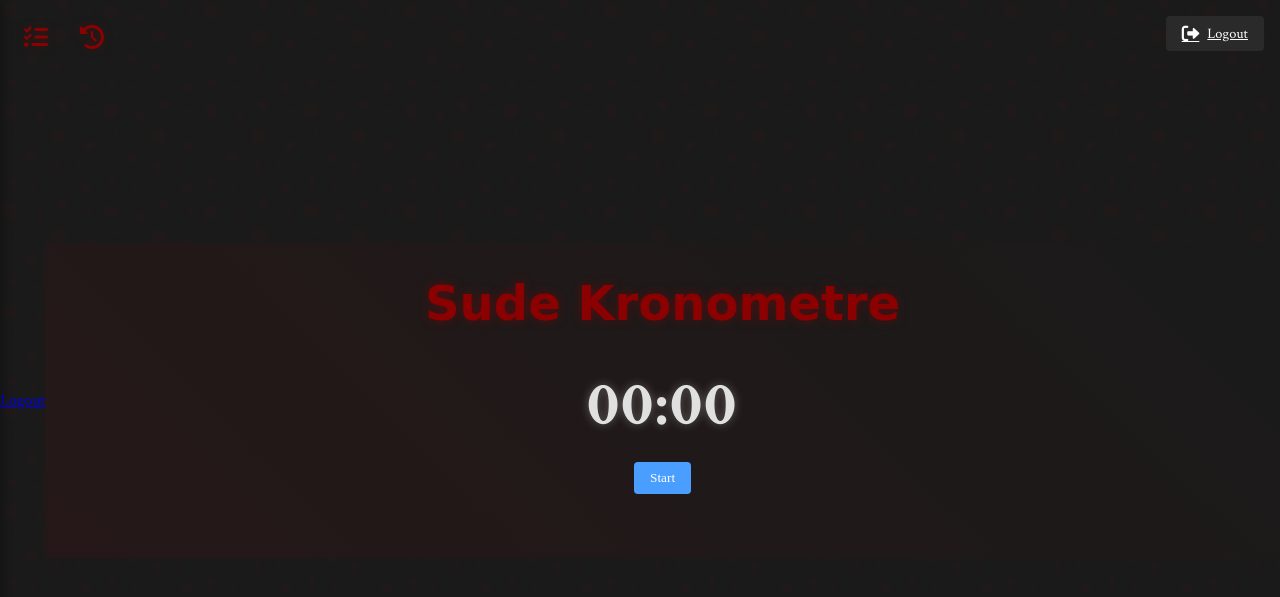
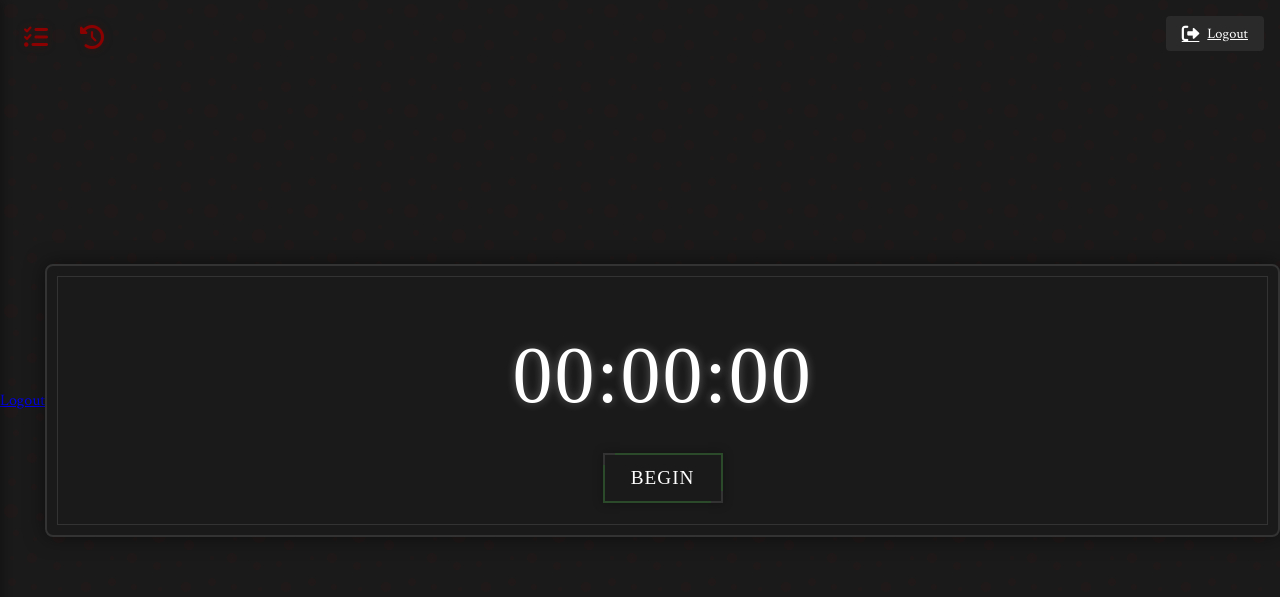
Before and after one commit to Louysa/stopwatch-todo, a Flask app: page / in a window 1280 px wide. Shown: the top 597 px of the page. Run offline with Flask 2, Linux system fonts and the light colour scheme; the visitor is signed in with stand-in values (Sample User, id 1); some web fonts are replaced.

```diff
--- a/static/style.css
+++ b/static/style.css
@@ -51,16 +51,19 @@ body {
     overflow: hidden;
     margin-left: 0;
     transition: margin-left 0.3s ease;
+    border: 2px solid #333;
+    border-radius: 8px;
+    box-shadow: 0 0 20px rgba(0, 0, 0, 0.5);
 }
 
 .container::before {
     content: '';
     position: absolute;
-    top: 0;
-    left: 0;
-    right: 0;
-    bottom: 0;
-    background: linear-gradient(45deg, rgba(139, 0, 0, 0.1), rgba(0, 0, 0, 0));
+    top: 10px;
+    left: 10px;
+    right: 10px;
+    bottom: 10px;
+    border: 1px solid #333;
     pointer-events: none;
 }
 
@@ -109,48 +112,71 @@ body {
 }
 
 .gothic-btn {
-    background-color: #8b0000;
-    color: #e0e0e0;
-    border: none;
-    padding: 0.8rem 1.5rem;
-    font-size: 1.1rem;
-    border-radius: 5px;
+    background: #1a1a1a;
+    color: #fff;
+    border: 2px solid #333;
+    padding: 0.75rem 1.5rem;
+    font-family: 'IM Fell English SC', serif;
+    font-size: 1.2rem;
     cursor: pointer;
     transition: all 0.3s ease;
-    font-family: 'Crimson Text', serif;
-    display: flex;
-    align-items: center;
-    gap: 0.5rem;
+    position: relative;
+    letter-spacing: 1px;
+    text-transform: uppercase;
+    min-width: 120px;
+    box-shadow: 0 0 10px rgba(0, 0, 0, 0.3);
 }
 
-.gothic-btn i {
-    font-size: 1.2rem;
+.gothic-btn::before,
+.gothic-btn::after {
+    content: '';
+    position: absolute;
+    width: 10px;
+    height: 10px;
+    border: 2px solid #333;
+    transition: all 0.3s ease;
+}
+
+.gothic-btn::before {
+    top: -2px;
+    left: -2px;
+    border-right: none;
+    border-bottom: none;
+}
+
+.gothic-btn::after {
+    bottom: -2px;
+    right: -2px;
+    border-left: none;
+    border-top: none;
 }
 
 .gothic-btn:hover {
-    background-color: #a00000;
-    transform: translateY(-2px);
-    box-shadow: 0 5px 15px rgba(139, 0, 0, 0.3);
+    background: #2a2a2a;
+    border-color: #444;
+}
+
+.gothic-btn:hover::before,
+.gothic-btn:hover::after {
+    border-color: #444;
 }
 
 .stop-btn {
-    font-size: 1.5rem;
-    padding: 1rem 3rem;
-    background-color: #8b0000;
+    border-color: #4a2a2a;
 }
 
 .stop-btn:hover {
-    background-color: #a00000;
+    border-color: #5a3a3a;
+    background: #3a2a2a;
 }
 
 .reset-btn {
-    font-size: 1.5rem;
-    padding: 1rem 3rem;
-    background-color: #ff0000;
+    border-color: #2a2a4a;
 }
 
 .reset-btn:hover {
-    background-color: #ff3333;
+    border-color: #3a3a5a;
+    background: #2a2a3a;
 }
 
 /* Popup and Overlay */
@@ -861,34 +887,47 @@ body {
     font-size: 1.1rem;
 }
 
-.timer-controls button {
-    padding: 0.5rem 1rem;
-    margin: 0 0.25rem;
-    border: none;
-    border-radius: 4px;
-    cursor: pointer;
-    font-family: 'Playfair Display', serif;
-    transition: background-color 0.2s;
+.timer-controls {
+    display: flex;
+    gap: 1rem;
+    justify-content: center;
+    margin-top: 2rem;
 }
 
 .start-btn {
-    background: #4a9eff;
-    color: white;
+    border-color: #2a4a2a;
+}
+
+.start-btn:hover {
+    border-color: #3a5a3a;
+    background: #2a3a2a;
 }
 
 .pause-btn {
-    background: #666;
-    color: white;
+    border-color: #4a4a2a;
+}
+
+.pause-btn:hover {
+    border-color: #5a5a3a;
+    background: #3a3a2a;
 }
 
 .stop-btn {
-    background: #ff4444;
-    color: white;
+    border-color: #4a2a2a;
+}
+
+.stop-btn:hover {
+    border-color: #5a3a3a;
+    background: #3a2a2a;
 }
 
 .reset-btn {
-    background: #666;
-    color: white;
+    border-color: #2a2a4a;
+}
+
+.reset-btn:hover {
+    border-color: #3a3a5a;
+    background: #2a2a3a;
 }
 
 .timer-controls button:hover {
@@ -896,7 +935,10 @@ body {
 }
 
 #time {
-    font-family: monospace;
-    font-size: 3rem;
-    margin: 1rem 0;
+    font-family: 'IM Fell English SC', serif;
+    font-size: 5rem;
+    color: #fff;
+    text-shadow: 0 0 10px rgba(255, 255, 255, 0.3);
+    margin: 2rem 0;
+    letter-spacing: 2px;
 }
--- a/templates/index.html
+++ b/templates/index.html
@@ -59,15 +59,12 @@
     </div>
 
     <div class="container">
-      <h1 class="gothic-title">Sude Kronometre</h1>
-      <div class="stopwatch-container">
-        <div class="time-display">00:00</div>
-        <div class="timer-controls">
-          <button class="start-btn">Start</button>
-          <button class="pause-btn" style="display: none;">Pause</button>
-          <button class="stop-btn" style="display: none;">Stop</button>
-          <button class="reset-btn" style="display: none;">Reset</button>
-        </div>
+      <div id="time">00:00:00</div>
+      <div class="timer-controls">
+        <button class="gothic-btn start-btn" id="startBtn">Begin</button>
+        <button class="gothic-btn pause-btn" id="pauseBtn" style="display: none;">Pause</button>
+        <button class="gothic-btn stop-btn" id="stopBtn" style="display: none;">End</button>
+        <button class="gothic-btn reset-btn" id="resetBtn" style="display: none;">Reset</button>
       </div>
     </div>
 
@@ -90,8 +87,8 @@
       let activeTime = 0;
       let lastResumeTime = null;
 
-      const timeDisplay = document.querySelector('.time-display');
-      const startBtn = document.querySelector('.start-btn');
+      const timeDisplay = document.getElementById('time');
+      const startBtn = document.getElementById('startBtn');
       const container = document.querySelector('.container');
       const title = document.querySelector('.gothic-title');
 
@@ -179,8 +176,9 @@
 
           // Update button visibility
           startBtn.style.display = 'none';
-          document.querySelector('.stop-btn').style.display = 'inline-block';
-          document.querySelector('.reset-btn').style.display = 'inline-block';
+          document.getElementById('pauseBtn').style.display = 'inline-block';
+          document.getElementById('stopBtn').style.display = 'inline-block';
+          document.getElementById('resetBtn').style.display = 'inline-block';
         }
       }
 
@@ -200,7 +198,7 @@
 
       function pauseTimer() {
         isPaused = !isPaused;
-        const pauseBtn = document.querySelector('.pause-btn');
+        const pauseBtn = document.getElementById('pauseBtn');
         pauseBtn.textContent = isPaused ? 'Resume' : 'Pause';
       }
 
@@ -214,9 +212,10 @@
           time = 0;
           updateDisplay();
           startBtn.style.display = 'inline-block';
-          document.querySelector('.stop-btn').style.display = 'none';
-          document.querySelector('.reset-btn').style.display = 'none';
-          document.querySelector('.pause-btn').textContent = 'Pause';
+          document.getElementById('pauseBtn').style.display = 'none';
+          document.getElementById('stopBtn').style.display = 'none';
+          document.getElementById('resetBtn').style.display = 'none';
+          document.getElementById('pauseBtn').textContent = 'Pause';
           isPaused = false;
         }
       }
@@ -225,7 +224,7 @@
         time = 0;
         updateDisplay();
         if (isPaused) {
-          document.querySelector('.pause-btn').textContent = 'Pause';
+          document.getElementById('pauseBtn').textContent = 'Pause';
           isPaused = false;
         }
       }
@@ -244,9 +243,9 @@
 
       // Button event listeners
       startBtn.addEventListener('click', startTimer);
-      document.querySelector('.stop-btn').addEventListener('click', stopTimer);
-      document.querySelector('.reset-btn').addEventListener('click', resetTimer);
-      document.querySelector('.pause-btn').addEventListener('click', pauseTimer);
+      document.getElementById('stopBtn').addEventListener('click', stopTimer);
+      document.getElementById('resetBtn').addEventListener('click', resetTimer);
+      document.getElementById('pauseBtn').addEventListener('click', pauseTimer);
 
       async function logTimeToServer() {
         try {
```
